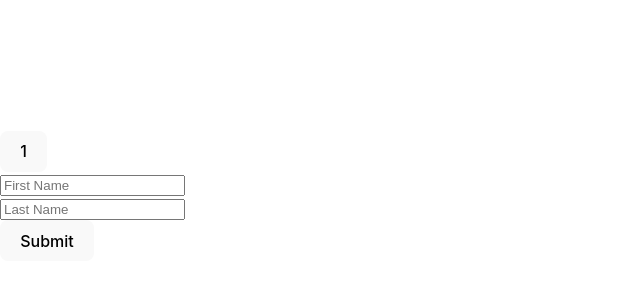
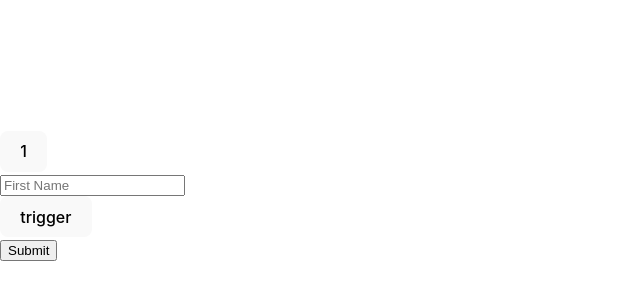
Before and after one commit to dibborah/ReactHookFormByBeierLuo, a React (Vite) app: page / in a window 1280 px wide. Shown: the part 204-504 px from the top of the page, without its empty margins (0-640 px from the left). Built offline with nearby package versions, Linux system fonts and the light colour scheme; the HTML template or start-up script is replaced by a standard one.

Commit message:
learning errors

```diff
--- a/src/App.tsx
+++ b/src/App.tsx
@@ -1,67 +1,34 @@
-import React from "react";
 import { useForm } from "react-hook-form";
 
 let renderCount = 0;
-
 type FormValues = {
-  // yourDetails: {
-  //   firstName: string;
-  //   lastName: string;
-  // }
   firstName: string;
   lastName: string;
 }
-
-// Note: Unlike form made in Pure react RHF form inputs are uncontrolled by nature
-// We use getValues to do a partial reset
 const App = () => {
-  const { register, handleSubmit, reset,formState, getValues, formState: { isSubmitSuccessful } } = useForm<FormValues>({
-    defaultValues: {
-      // yourDetails: {
-      //   firstName: 'khana',
-      //   lastName: 'khajana',
-      // }
-      firstName: '',
-      lastName: '',
-    }
-  });
+  const { register, handleSubmit, trigger, formState: { errors } } = useForm<FormValues>();
+  const onSubmit = (data: FormValues) => {
+    console.log('data', data);
+  }
+  console.log('errors', errors);
   renderCount++;
-  console.log('isSubmittedSuccessfully', isSubmitSuccessful);
-
-  React.useEffect(() => {
-    if (formState.isSubmitSuccessful) {
-      reset({
-        firstName: 'Rana',
-        lastName: 'Pratap Singh'
-      })
-    }
-  }, [isSubmitSuccessful, reset])
   return (
     <div>
-      <form onSubmit={handleSubmit((data) => console.log(data))}>
+      <form onSubmit={handleSubmit(onSubmit)}>
         <button type='button'>{renderCount}</button>
         <br />
-        <input type="text" {...register('firstName')}
+        <input type="text" {...register('firstName', {
+          required: true,
+          minLength: 6,
+        })}
           placeholder="First Name"
         />
         <br />
-        <input type="text" {...register('lastName')}
-          placeholder="Last Name"
-        />
+        <button type="button" onClick={() => {
+          trigger('firstName')
+        }}>trigger</button>
         <br />
-        <button type="button"
-          onClick={() => {
-            reset({
-              ...getValues(),
-              lastName: 'duo + lingo  '
-            }, {
-              // keepDefaultValues: true,
-              // keepValues: true,
-            });
-            // setValue('yourDetails.firstName','Bill' );
-            // setValue('yourDetails.lastName','luo' );
-          }}
-        >Submit</button>
+        <input type="submit" />
       </form>
     </div>
   )
```
